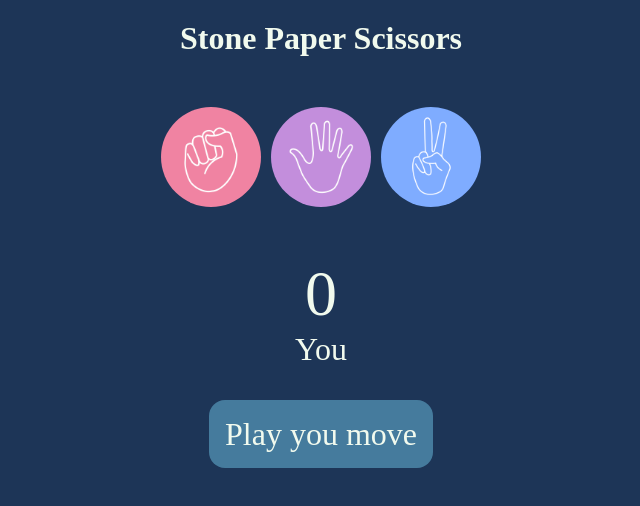
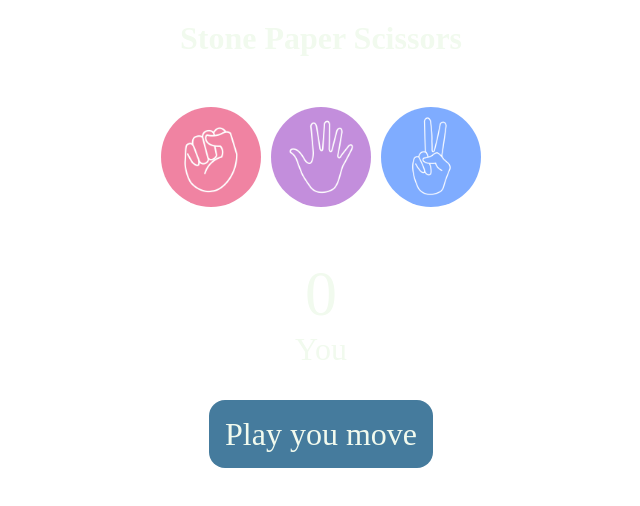
Before and after one commit to UMEGS/Stone-Paper-Scissors, a plain HTML site: page index.html in a window 1280 px wide. Shown: the whole page, without its empty margins (319-959 px from the left). Drawn offline with Linux system fonts and the light colour scheme.

Commit message:
Update style.css

```diff
--- a/style.css
+++ b/style.css
@@ -7,7 +7,7 @@
     margin-top: 20px;
 }
 body{
-    background-color: #1d3557;
+    background-color: white;
     color: #f1faee;
 }
 
```
